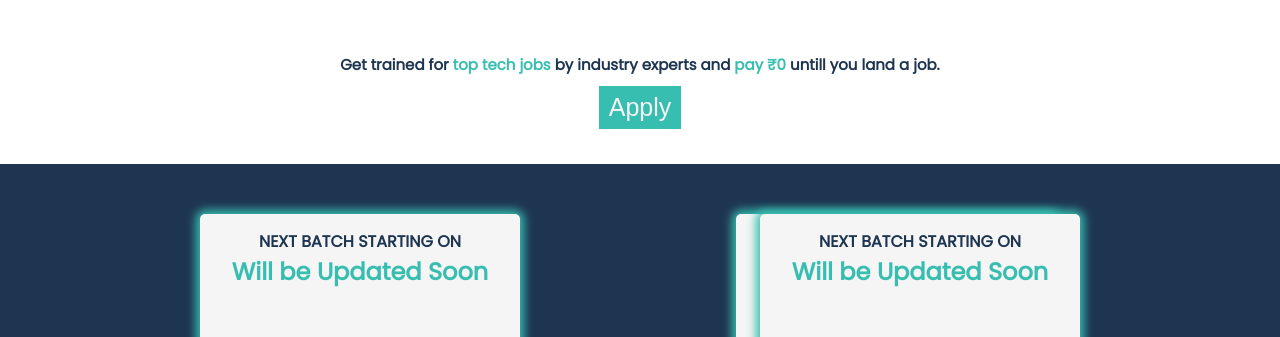
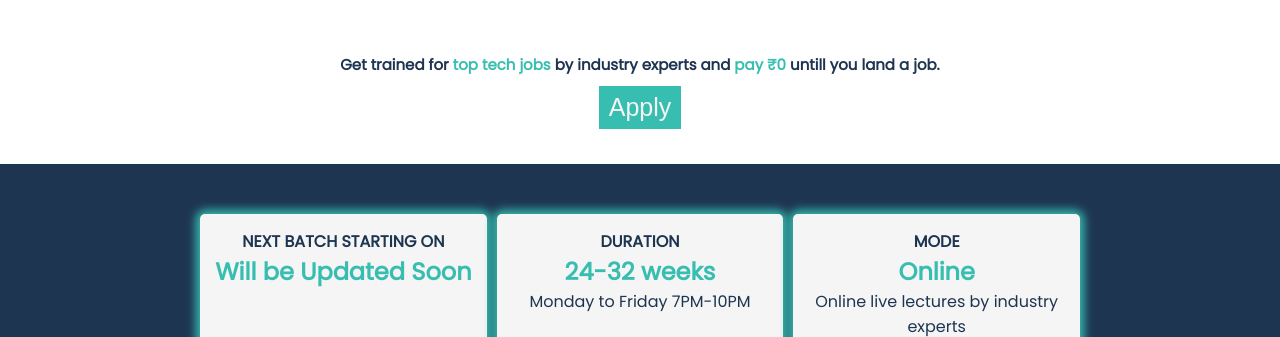
Before and after one commit to Ravi140891/AirCampus, a plain HTML site: page index.html in a window 1280 px wide. Shown: the part 367-704 px from the top of the page. Drawn offline with Linux system fonts and the light colour scheme.

Commit message:
correction in layout and updated details in titles

```diff
--- a/index.html
+++ b/index.html
@@ -50,17 +50,21 @@
     </section>
     <section>
         <div class="sec3">
-            <div class="title1">
+            <div class="box">
+                <div class="title1">
                 <a href="#"><h4>NEXT BATCH STARTING ON</h4></a>
                 <a href="#"><h2 class="h2">Will be Updated Soon</h2></a>
-            </div>
-            <div class="title2">
-                <a href="#"><h4>NEXT BATCH STARTING ON</h4></a>
-                <a href="#"><h2 class="h2">Will be Updated Soon</h2></a>
-            </div>
-            <div class="title3">
-                <a href="#"><h4>NEXT BATCH STARTING ON</h4></a>
-                <a href="#"><h2 class="h2">Will be Updated Soon</h2></a>
+                </div>
+                <div class="title2">
+                <a href="#"><h4>DURATION</h4></a>
+                <a href="#"><h2 class="h2">24-32 weeks</h2></a>
+                <p>Monday to Friday 7PM-10PM</p>
+                </div>
+                <div class="title3">
+                <a href="#"><h4>MODE</h4></a>
+                <a href="#"><h2 class="h2">Online</h2></a>
+                <p>Online live lectures by industry experts</p>
+                </div>
             </div>
         </div>
     </section>
--- a/style.css
+++ b/style.css
@@ -118,23 +118,26 @@ li a:hover {
   height: 30vh;
   margin-top: 35px;
   background-color: #1e3551;
-  justify-content: center;
-  align-items: center;
+  /* justify-content: center; */
+  /* align-items: center; */
   padding-top: 50px;
-  position: relative;
+  /* position: relative; */
+}
+.box{
+  margin: 0 200px;
+  display: grid;
+  grid-template-columns: 1fr 1fr 1fr;
+  grid-gap: 10px;
+  height: 150px
 }
 .title1{
   background-color: whitesmoke;
-  width: 25%;
-  height: 70%;
-  margin-left: 200px;
   text-align: center;
   padding: 15px;
   font-family: "Poppins", sans-serif;
   color: #1e3551;
   border-radius: 5px;
   box-shadow: 0 0 10px 4px #37BEB0;
-  position: absolute;
 }
 .title1 a{
   text-decoration: none;
@@ -146,12 +149,7 @@ li a:hover {
   color: #37BEB0;
 }
 .title2{
-  position: absolute;
-  left: 536px;
   background-color: whitesmoke;
-  width: 25%;
-  height: 70%;
-  margin-left: 200px;
   text-align: center;
   padding: 15px;
   font-family: "Poppins", sans-serif;
@@ -160,18 +158,13 @@ li a:hover {
   box-shadow: 0 0 10px 4px #37BEB0;
 }
 .title3{
-  position: absolute;
   background-color: whitesmoke;
-  width: 25%;
-  height: 70%;
-  margin-left: 231px;
   text-align: center;
   padding: 15px;
   font-family: "Poppins", sans-serif;
   color: #1e3551;
   border-radius: 5px;
   box-shadow: 0 0 10px 4px #37BEB0;
-  right: 200px;
 
 }
 .title2 a{
```
